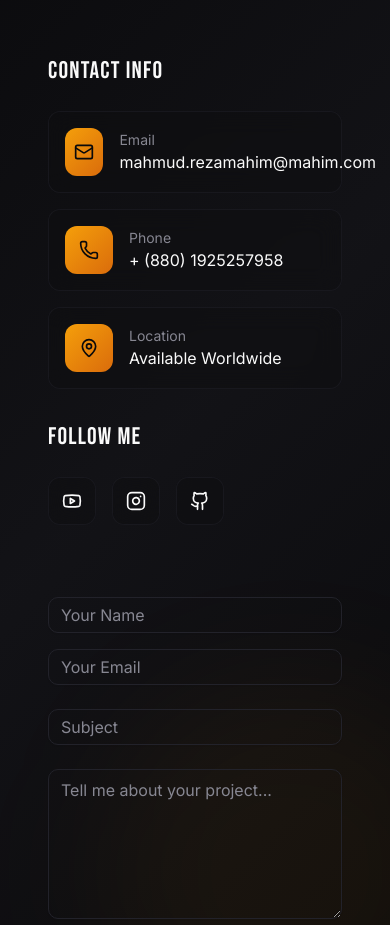
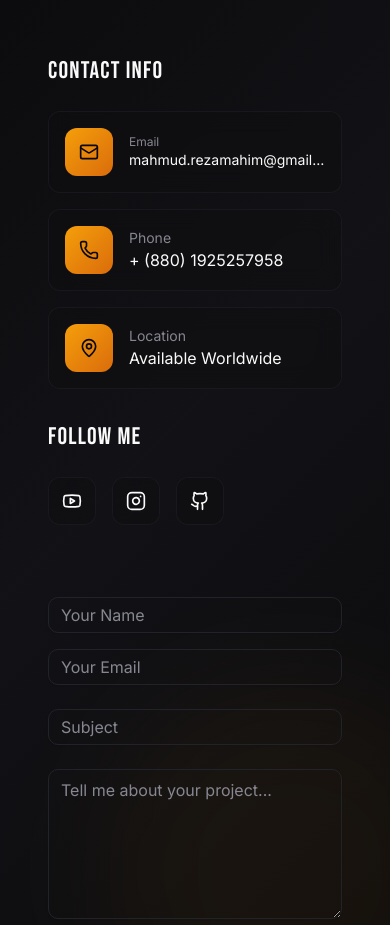
Before and after one commit to Zenogrid76/video_edito_portfolio, a React (Vite) app: page / in a window 390 px wide. Shown: the part 9880-10805 px from the top of the page. Built offline with nearby package versions, Linux system fonts and the light colour scheme.

Commit message:
Website fixed 5

```diff
--- a/src/components/ContactSection.tsx
+++ b/src/components/ContactSection.tsx
@@ -123,16 +123,16 @@ export const ContactSection = () => {
               </h3>
               <div className="space-y-4">
               <a
-                  href="mailto:hello@mahim.com"
+    href="mailto:mahmud.rezamahim@gmail.com"
     className="flex items-center gap-4 p-4 rounded-xl glass-effect hover:bg-card/70 transition-colors duration-300 group"
   >
-                  <div className="w-12 h-12 rounded-lg gradient-accent flex items-center justify-center">
+    <div className="w-12 h-12 rounded-lg gradient-accent flex items-center justify-center flex-shrink-0">
       <Mail className="w-5 h-5 text-primary-foreground" />
     </div>
-                  <div>
-                    <div className="text-sm text-muted-foreground">Email</div>
-                    <div className="text-foreground group-hover:text-primary transition-colors">
-                      mahmud.rezamahim@mahim.com
+    <div className="min-w-0 flex-1">  {/* Key: allows truncation and prevents forced wrap */}
+      <div className="text-xs sm:text-sm text-muted-foreground">Email</div>
+      <div className="text-sm sm:text-base text-foreground group-hover:text-primary transition-colors truncate">  {/* Smaller on mobile + truncate */}
+        mahmud.rezamahim@gmail.com
       </div>
     </div>
   </a>
```
Lines whose indentation alone changed are shown as unchanged.
